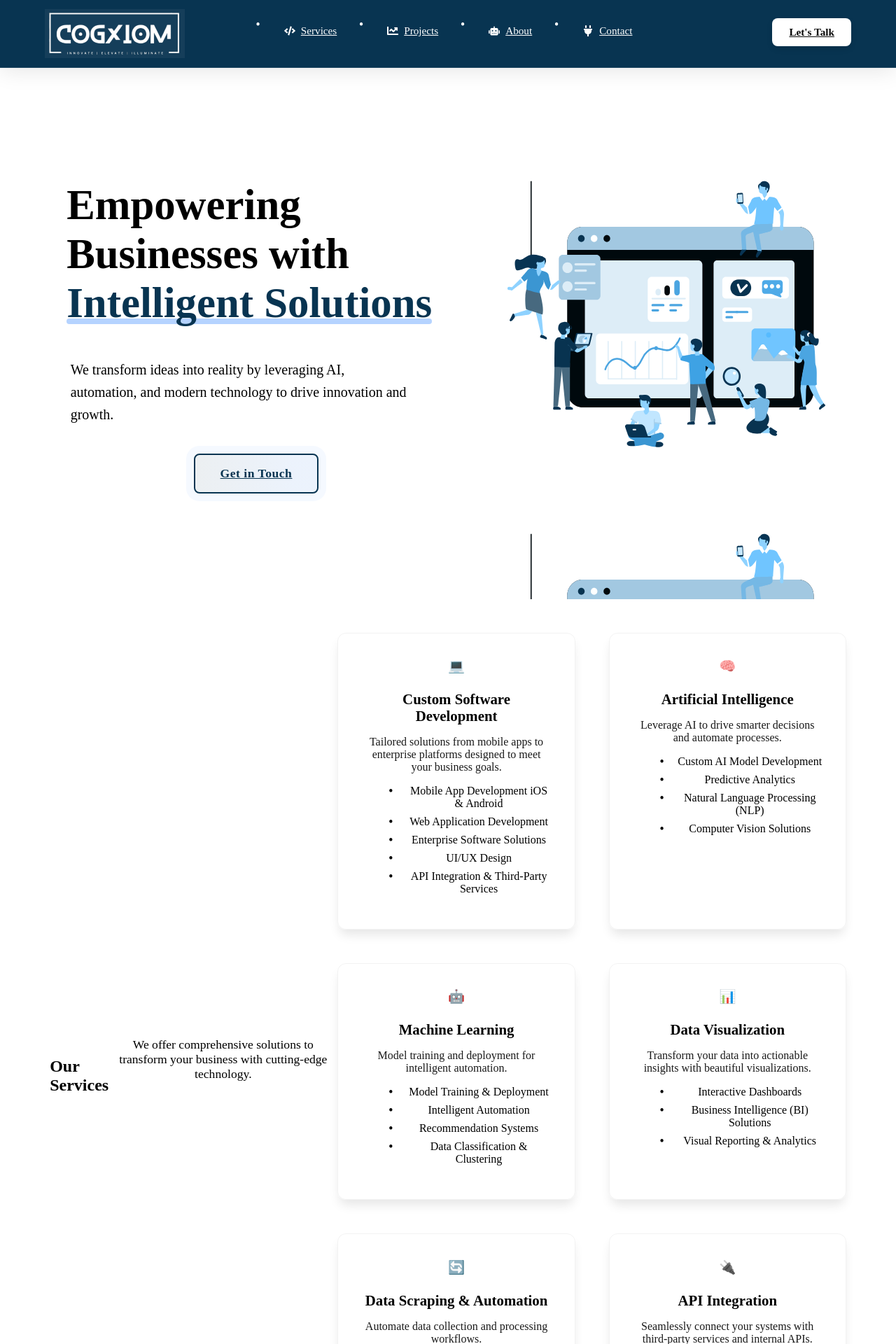
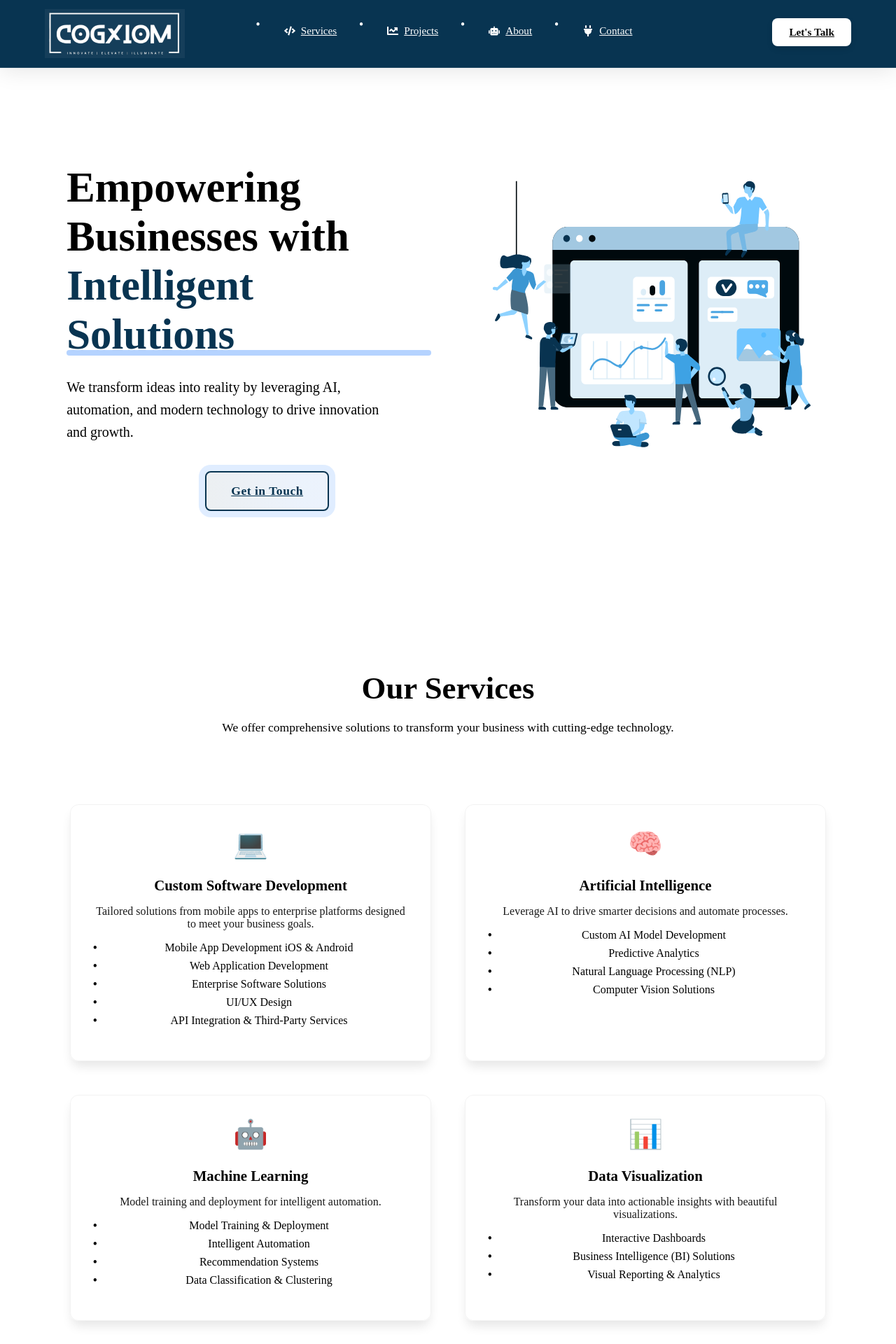
Before and after one commit to itxhas/Cogxioms, a React (Vite) app in the folder MYsite/: page / in a window 1280 px wide. Shown: the top 1920 px of the page at 70% size. Built offline with nearby package versions, Linux system fonts and the light colour scheme.

Commit message:
hero content error is over

```diff
--- a/MYsite/src/App.jsx
+++ b/MYsite/src/App.jsx
@@ -1,13 +1,17 @@
 import { BrowserRouter as Router, Routes, Route } from 'react-router-dom';
+import { Suspense, lazy } from 'react';
 import Header from './components/Header/Header';
 import Footer from './components/Footer/Footer';
-import Services from './components/Services/Services';
-import Projects from './components/Projects/Projects';
-import Team from './components/Team/Team';
-import Contact from './components/Contact/Contact';
-import About from './components/About/About';
-import Home from './components/Home/Home';
 import './App.css';
+
+// Lazy load all major pages
+const Home = lazy(() => import('./components/Home/Home'));
+const About = lazy(() => import('./components/About/About'));
+const Services = lazy(() => import('./components/Services/Services'));
+const Projects = lazy(() => import('./components/Projects/Projects'));
+const Team = lazy(() => import('./components/Team/Team'));
+const Contact = lazy(() => import('./components/Contact/Contact'));
+
 function App() {
   return (
     <Router>
@@ -15,6 +19,7 @@ function App() {
         <Header />
 
         <main>
+          <Suspense fallback={<div>Loading...</div>}>
             <Routes>
               <Route path="/" element={<Home />} />
               <Route path="/about" element={<About />} />
@@ -22,8 +27,9 @@ function App() {
               <Route path="/projects" element={<Projects />} />
               <Route path="/team" element={<Team />} />
               <Route path="/contact" element={<Contact />} />
-
+              <Route path="*" element={<div>404 - Page Not Found</div>} />
             </Routes>
+          </Suspense>
         </main>
 
         <Footer />
--- a/MYsite/src/components/Hero/Hero.css
+++ b/MYsite/src/components/Hero/Hero.css
@@ -38,26 +38,20 @@
   z-index: 1;
 }
 
-.hero-left, .hero-right {
+.hero-left,
+.hero-right {
   width: 100%;
   max-width: 700px;
   margin: 0;
 }
 
-.hero-left {
-  flex: 1;
+.lottie-wrapper {
+  width: 100%;
+  max-height: 500px;
+  overflow: hidden;
   display: flex;
-  flex-direction: column;
+  justify-content: center;
   align-items: center;
-  justify-content: center;
-}
-
-.hero-right {
-  flex: 1;
-  display: flex;
-  align-items: center;
-  justify-content: center;
-  max-width: 500px;
 }
 
 .content h1 {
@@ -100,25 +94,13 @@
   text-align: left;
 }
 
-..buttons {
+.buttons {
   display: flex;
   gap: 1rem;
   margin-top: 1rem;
   animation: fadeInUp 1s ease 0.5s both;
-  justify-content: flex-start;   /* or center if needed */
-  padding-left: 10%;             /* or 20%, adjust to shift right */
-}
-
-
-@keyframes ripple {
-  0% {
-    transform: scale(0, 0);
-    opacity: 0.5;
-  }
-  100% {
-    transform: scale(20, 20);
-    opacity: 0;
-  }
+  justify-content: flex-start;
+  padding-left: 10%;
 }
 
 .secondaryBtn {
@@ -134,12 +116,11 @@
   font-weight: 700;
   font-size: 1.1rem;
   letter-spacing: 0.5px;
-  transition: transform 0.2s cubic-bezier(0.25, 0.8, 0.25, 1), box-shadow 0.2s, background 0.3s, color 0.3s;
+  transition: transform 0.2s, box-shadow 0.2s, background 0.3s, color 0.3s;
   position: relative;
   overflow: hidden;
   cursor: pointer;
   z-index: 1;
-  box-shadow: 0 0 0 0 rgba(13, 110, 253, 0.5);
   animation: pulseBtn 2s infinite;
 }
 
@@ -184,32 +165,6 @@
   }
 }
 
-.imageContainer {
-  flex: 1;
-  position: relative;
-  height: 500px;
-  display: flex;
-  align-items: center;
-  justify-content: center;
-}
-
-.gradient {
-  position: absolute;
-  width: 80%;
-  height: 80%;
-  background: radial-gradient(circle, var(--primary-color) 0%, transparent 70%);
-  filter: blur(80px);
-  opacity: 0.2;
-  z-index: 0;
-  animation: pulse 8s ease infinite;
-}
-
-@keyframes pulse {
-  0% { transform: scale(0.95); opacity: 0.2; }
-  50% { transform: scale(1); opacity: 0.3; }
-  100% { transform: scale(0.95); opacity: 0.2; }
-}
-
 @keyframes fadeInUp {
   from {
     opacity: 0;
@@ -221,29 +176,32 @@
   }
 }
 
+/* 🔁 Responsive Layout */
 @media (max-width: 1024px) {
   .hero-container {
     flex-direction: column;
     text-align: center;
   }
 
-  .hero-left, .hero-right {
+  .hero-left,
+  .hero-right {
     max-width: 100%;
     margin: 0 auto;
     align-items: center;
     text-align: center;
   }
 
-  .content h1, .content p {
+  .content h1,
+  .content p {
     text-align: center;
   }
 
   .buttons {
     justify-content: center;
+    padding-left: 0;
   }
 
-  .imageContainer {
-    width: 100%;
+  .lottie-wrapper {
     height: 400px;
     margin-top: 3rem;
   }
@@ -263,7 +221,6 @@
     gap: 1rem;
   }
 
-  .primaryBtn,
   .secondaryBtn {
     width: 100%;
     padding: 0.9rem;
--- a/MYsite/src/components/Hero/Hero.jsx
+++ b/MYsite/src/components/Hero/Hero.jsx
@@ -8,6 +8,10 @@ const Hero = () => {
   const lottieContainer = useRef(null);
 
   useEffect(() => {
+    // Clean up any previous animation instance
+    if (lottieContainer.current) {
+      lottie.destroy();
+    }
     lottie.loadAnimation({
       container: lottieContainer.current,
       renderer: 'svg',
@@ -15,6 +19,7 @@ const Hero = () => {
       autoplay: true,
       path: '/animations/hero.json',
     });
+    return () => lottie.destroy();
   }, []);
 
   return (
--- a/MYsite/src/components/Services/ServiceCard/ServiceCard.jsx
+++ b/MYsite/src/components/Services/ServiceCard/ServiceCard.jsx
@@ -1,18 +1,17 @@
-// src/components/Services/ServiceCard/ServiceCard.jsx
 import { motion } from 'framer-motion';
-import './ServiceCard.css';
+import styles from './ServiceCard.module.css';
 
 const ServiceCard = ({ service, index }) => {
   return (
     <motion.div
-      className="card"
+      className={styles.card}
       initial={{ opacity: 0, y: 50 }}
       whileInView={{ opacity: 1, y: 0 }}
       transition={{ duration: 0.5, delay: index * 0.1 }}
       viewport={{ once: true }}
       whileHover={{ y: -10 }}
     >
-      <div className="icon">{service.icon}</div>
+      <div className={styles.icon}>{service.icon}</div>
       <h3>{service.title}</h3>
       <p>{service.description}</p>
       <ul>
--- a/MYsite/src/components/Services/ServiceCard/ServiceCard.css
+++ b/MYsite/src/components/Services/ServiceCard/ServiceCard.module.css
@@ -1,4 +1,3 @@
-/* src/components/Services/ServiceCard/ServiceCard.module.css */
 .card {
   background: var(--card-bg);
   border-radius: 12px;
@@ -31,6 +30,7 @@ p {
 
 ul {
   list-style: none;
+  padding-left: 0;
 }
 
 li {
--- a/MYsite/src/components/Services/Services.css
+++ b/MYsite/src/components/Services/Services.css
@@ -1,21 +1,44 @@
 .services {
-  padding: var(--section-padding);
+  padding: 4rem 2rem;
   background-color: var(--background-color);
 }
 
+.services .container {
+  max-width: 1200px;
+  margin: 0 auto;
+  display: flex;
+  flex-direction: column;
+  align-items: center;
+  text-align: center;
+}
+
+.section-title {
+  font-size: 2.8rem;
+  font-weight: 800;
+  color: var(--primary-color);
+  margin-bottom: 1rem;
+}
+
 .subtitle {
-  text-align: center;
+  font-size: 1.1rem;
   max-width: 700px;
-  margin: 0 auto 3rem;
-  font-size: 1.1rem;
+  margin-bottom: 3rem;
   color: var(--text-color);
-  opacity: 0.8;
+  opacity: 0.85;
+  line-height: 1.6;
 }
 
 .grid {
   display: grid;
-  grid-template-columns: repeat(auto-fill, minmax(300px, 1fr));
+  grid-template-columns: repeat(3, 1fr);
   gap: 2rem;
+  width: 100%;
+}
+
+@media (max-width: 1024px) {
+  .grid {
+    grid-template-columns: repeat(2, 1fr);
+  }
 }
 
 @media (max-width: 768px) {
--- a/MYsite/src/components/Services/Services.jsx
+++ b/MYsite/src/components/Services/Services.jsx
@@ -5,8 +5,7 @@ import './Services.css';
 const services = [
   {
     title: 'Custom Software Development',
-		description:
-			'Tailored solutions from mobile apps to enterprise platforms designed to meet your business goals.',
+    description: 'Tailored solutions from mobile apps to enterprise platforms designed to meet your business goals.',
     icon: '💻',
     items: [
       'Mobile App Development iOS & Android',
@@ -40,8 +39,7 @@ const services = [
   },
   {
     title: 'Data Visualization',
-		description:
-			'Transform your data into actionable insights with beautiful visualizations.',
+    description: 'Transform your data into actionable insights with beautiful visualizations.',
     icon: '📊',
     items: [
       'Interactive Dashboards',
@@ -62,8 +60,7 @@ const services = [
   },
   {
     title: 'API Integration',
-		description:
-			'Seamlessly connect your systems with third-party services and internal APIs.',
+    description: 'Seamlessly connect your systems with third-party services and internal APIs.',
     icon: '🔌',
     items: [
       'REST API Development & Integration',
@@ -97,13 +94,12 @@ const Services = () => {
           transition={{ duration: 0.5, delay: 0.2 }}
           viewport={{ once: true }}
         >
-					We offer comprehensive solutions to transform your business with
-					cutting-edge technology.
+          We offer comprehensive solutions to transform your business with cutting-edge technology.
         </motion.p>
 
         <div className="grid">
           {services.map((service, index) => (
-						<ServiceCard key={service.title} service={service} index={index} />
+            <ServiceCard key={index} service={service} index={index} />
           ))}
         </div>
       </div>
```
Also changed, not shown: MYsite/src/components/Hero/LottieHero.jsx (deleted, +0 -20 lines), MYsite/src/main.jsx (+6 -5 lines). Lines whose indentation alone changed are shown as unchanged.
